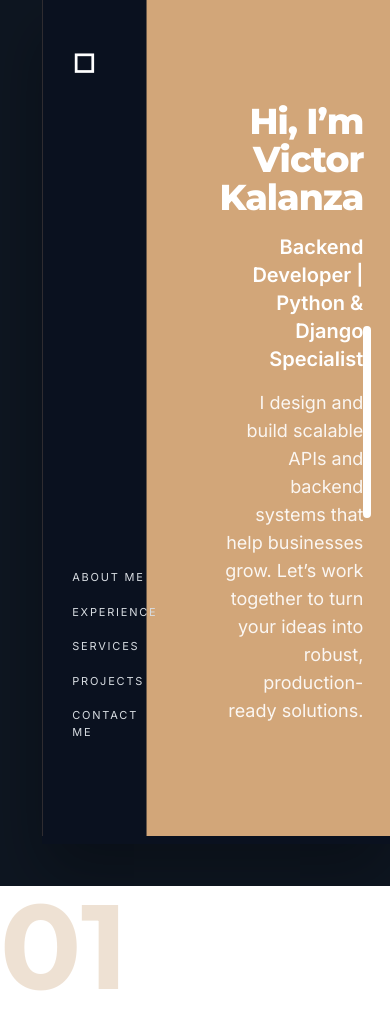
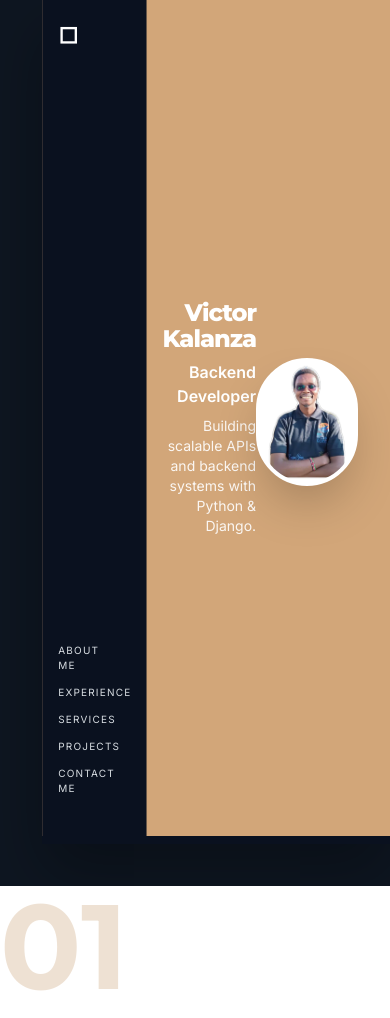
Before and after one commit to Kalanza/Portfolio, a Django app: page / in a window 390 px wide. Shown: the top 1018 px of the page. Run offline with Django 4.2, Linux system fonts and the light colour scheme; data that the repository does not hold is empty; some libraries are stand-ins or nearby versions.

Commit message:
Improve mobile responsiveness and make hero text brief on home page

```diff
--- a/templates/portfolio/home.html
+++ b/templates/portfolio/home.html
@@ -15,15 +15,15 @@
     <!-- Main Content Layer -->
     <div class="relative z-10 flex h-full">
 
-        <!-- Left Sidebar: Logo & Navigation -->
-        <div class="flex relative w-[220px] flex-col justify-between text-white z-20" style="padding: 40px 30px;">
+        <!-- Left Sidebar: Logo & Navigation (responsive) -->
+        <div class="flex relative w-[220px] flex-col justify-between text-white z-20 p-4 md:p-[40px_30px] md:w-[220px] w-[80px]">
             <!-- Logo -->
             <div class="flex items-start">
-                <div class="text-[28px] font-[800]">◻</div>
+                <div class="text-[24px] md:text-[28px] font-[800]">◻</div>
             </div>
             <!-- Navigation at Bottom -->
-            <nav class="mb-16">
-                <ul class="flex flex-col gap-[18px] text-[11px] tracking-[1.8px] uppercase font-inter" style="color: #d7dce1;">
+            <nav class="mb-8 md:mb-16">
+                <ul class="flex flex-col gap-3 md:gap-[18px] text-[10px] md:text-[11px] tracking-[1.2px] md:tracking-[1.8px] uppercase font-inter" style="color: #d7dce1;">
                     {% for item in nav_items %}
                     <li class="hover:text-white cursor-pointer transition-colors duration-300">
                         <a href="#{{ item|lower|cut:' ' }}">{{ item }}</a>
@@ -36,12 +36,12 @@
         <!-- Right Hero Area -->
         <div class="relative flex-1 flex items-center justify-between z-20 p-8 md:p-[60px_80px]">
 
-            <!-- Text Block - Overlapping Both Sections -->
-            <div class="text-white relative md:absolute md:left-[-100px] md:top-1/2 md:transform md:-translate-y-1/2 z-[4] max-w-[700px]">
-                <div class="flex flex-col items-end text-right">
-                    <h1 class="font-montserrat font-[800] mb-4 text-4xl sm:text-5xl md:text-6xl" style="line-height: 1.05; letter-spacing: -1px;">Hi, I’m Victor Kalanza</h1>
-                    <h2 class="text-xl md:text-2xl font-semibold text-brand-tan mb-4">Backend Developer | Python & Django Specialist</h2>
-                    <p class="text-lg md:text-xl text-white/90 font-inter mb-4 max-w-xl">I design and build scalable APIs and backend systems that help businesses grow. Let’s work together to turn your ideas into robust, production-ready solutions.</p>
+            <!-- Text Block - Responsive and Brief -->
+            <div class="text-white relative md:absolute md:left-[-100px] md:top-1/2 md:transform md:-translate-y-1/2 z-[4] max-w-[700px] w-full">
+                <div class="flex flex-col items-end text-right md:items-end md:text-right items-center text-center">
+                    <h1 class="font-montserrat font-[800] mb-2 text-2xl sm:text-3xl md:text-5xl" style="line-height: 1.1; letter-spacing: -1px;">Victor Kalanza</h1>
+                    <h2 class="text-base md:text-xl font-semibold text-brand-tan mb-2">Backend Developer</h2>
+                    <p class="text-sm md:text-lg text-white/90 font-inter mb-2 max-w-xs md:max-w-xl">Building scalable APIs and backend systems with Python & Django.</p>
                 </div>
             </div>
 
@@ -49,7 +49,7 @@
 
             <!-- Hero Photo -->
             <div class="relative z-10 flex items-center justify-center md:justify-end w-full h-full">
-                <img src="{% static 'images/Me.jpeg' %}" alt="Victor Kalanza" class="rounded-full shadow-2xl w-48 h-48 md:w-64 md:h-64 object-cover border-4 border-white" style="background: #fff;" />
+                <img src="{% static 'images/Me.jpeg' %}" alt="Victor Kalanza" class="rounded-full shadow-2xl w-32 h-32 sm:w-40 sm:h-40 md:w-64 md:h-64 object-cover border-4 border-white" style="background: #fff;" />
             </div>
 
             <!-- Controls - Outlined Square Buttons -->
```
